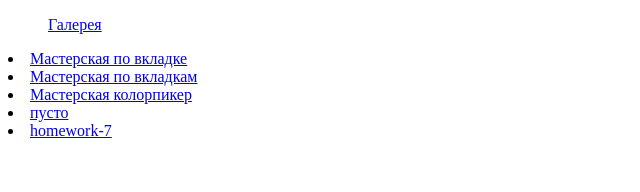
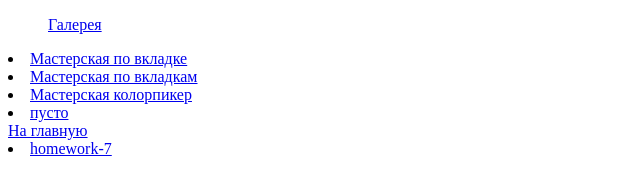
Before and after one commit to Malk0v/js-hw-08, a website: page index.html in a window 1280 px wide. Shown: the whole page, without its empty margins (0-640 px from the left). Drawn offline with Linux system fonts and the light colour scheme.

Commit message:
Update index.html

```diff
--- a/index.html
+++ b/index.html
@@ -13,7 +13,9 @@
     <li><a href="./index-mas-tags.html">Мастерская по вкладкам</a></li>
     <li><a href="./index-mas-colorPicker.html">Мастерская колорпикер</a></li>
     <li><a href="./index-dop.html">пусто</a></li>
+    <a href="https://malk0v.github.io/index/#work">На главную</a>
     <li><a href="https://malk0v.github.io/js-hw-07/">homework-7</a></li>
+
 
 
   </body>
```
